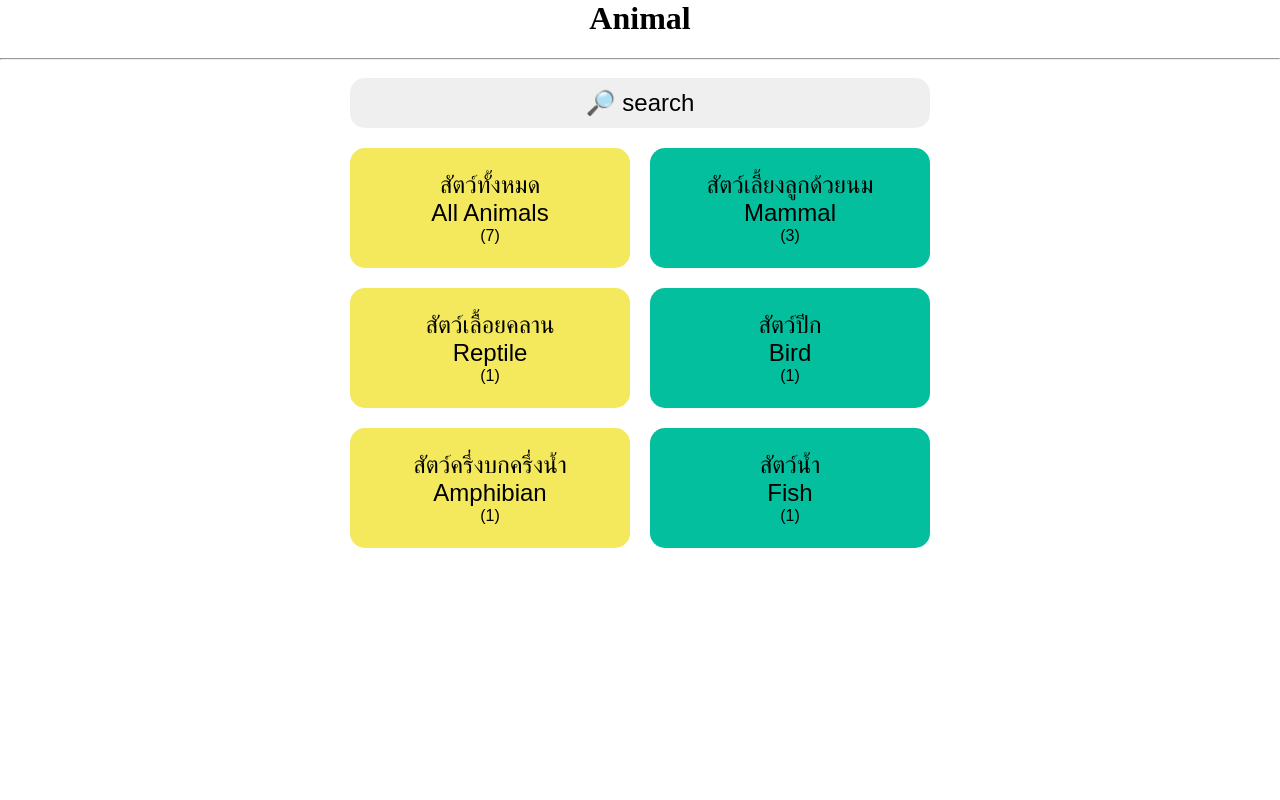
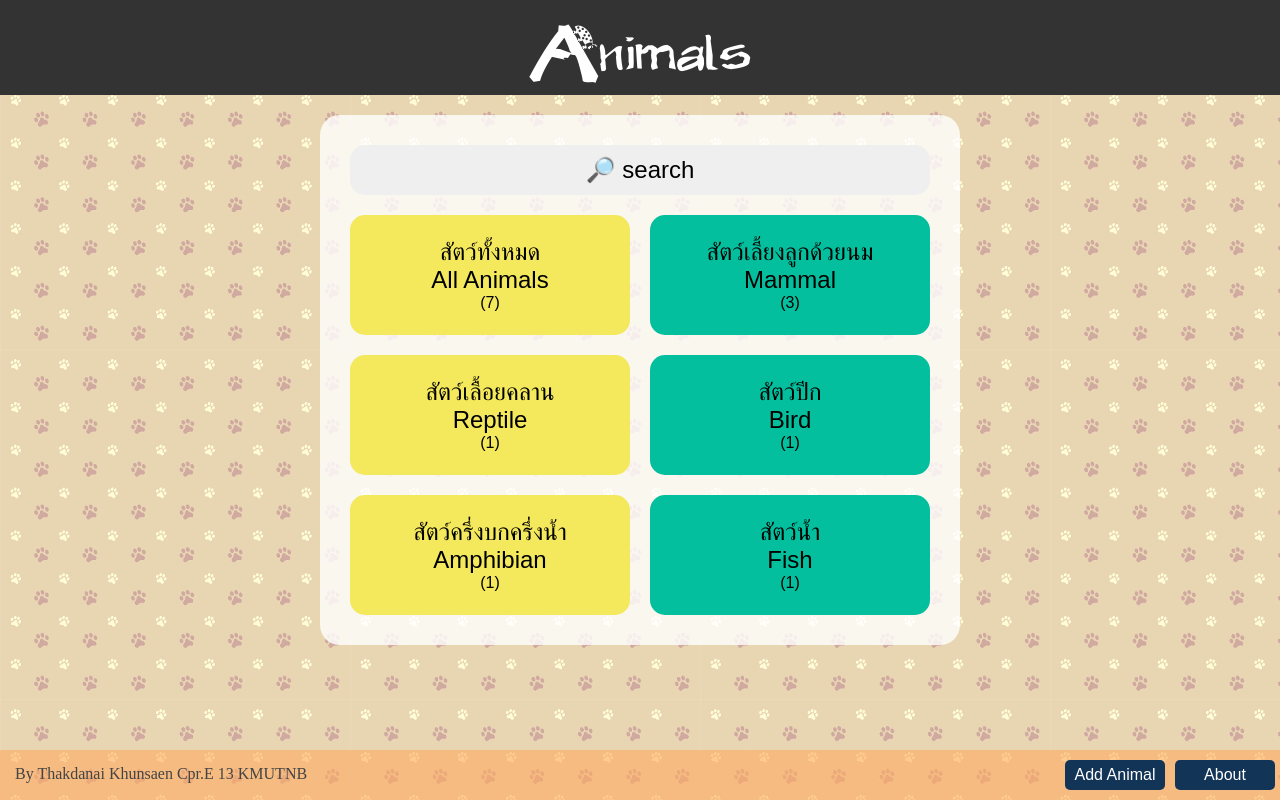
Before and after one commit to ginzlennontk/Park, a Django app: page /park/ in a window 1280 px wide. Run offline with Django 3.2, Linux system fonts and the light colour scheme; data comes from the database, SQL or seed files in the repository.

Commit message:
create main div(wrapper,header,content,footer) / add BG

```diff
--- /dev/null
+++ b/park/static/css/home.css
@@ -0,0 +1,46 @@
+div.list_button {
+display: table;
+margin: 20px auto;
+    width: 600px;
+    border-radius: 20px;
+background-color:rgba(255,255,255,0.8);
+
+padding: 20px;
+}
+.block-all, .block-left, .block-right{
+    display: flex;
+    height: 120px;
+	margin: 10px;
+	float: left;
+    text-align: center;
+    font-size: 24px;
+    border: none;
+    border-radius: 15px;
+    outline: none;
+    cursor: pointer;
+    -webkit-transition-duration: 0.4s; /* Safari */
+    transition-duration: 0.3s;
+}
+.block-all:hover, .block-left:hover, .block-right:hover {
+box-shadow: 0 8px 16px 0 rgba(0,0,0,0.2), 0 6px 20px 0 rgba(0,0,0,0.19);
+}
+.block-all:hover {
+    background: white;
+}
+.block-left {
+	width: 280px;
+	background: #F4E85C;
+	clear: both;
+}
+.block-right {
+	width: 280px;
+	background: #04BF9D;
+}
+.block-all {
+    height: 50px;
+	width: 580px;
+}
+.block-all p, .block-left p, .block-right p {
+    margin: auto auto;
+    vertical-align: middle;
+}
--- a/park/static/css/main.css
+++ b/park/static/css/main.css
@@ -1,50 +1,66 @@
-html, body {
-  height: 100%;
-  margin: 0;
-  padding: 0;
+html,
+body {
+	margin:0;
+	padding:0;
+	height:100%;
+    min-width: 660px;
+    background-image: url('../image/pawbg.jpg');
 }
-.footer
-{
-    background-color:black;
-    position: relative;
-    margin-top: -80px; /* negative value of footer height */
-    width: 100%;
-    left: 0px;
-    right: 0px;
-    height: 80px;
-    clear: both;
+
+a:link   {
+Text-decoration: none;
 }
-.block-all, .block-left, .block-right{
-    display: flex;
-    height: 120px;
-	margin: 10px;
-	float: left;
+
+#wrapper {
+	min-height:100%;
+	position:relative;
+}
+#header {
+    background:  #333333;
+	padding:10px;
+    margin-bottom: 20px;
+}
+#content {
+
+	padding-bottom:50px; /* Height of the footer element */
+}
+#footer {
+	background:rgba(255,171,98,0.6);
+	width:100%;
+    min-width: 650px;
+	height:50px;
+	position:absolute;
+	bottom:0;
+	left:0;
+}
+.button-footer {
+
+    background-color: #123456;
+    color: white;
+    border: 2px solid #123456;
+    height: 30px;
+	width: 100px;
+	margin: 10px 5px;
+	float: right;
     text-align: center;
-    font-size: 24px;
+    font-size: 16px;
     border: none;
-    border-radius: 15px;
+    border-radius: 5px;
     outline: none;
     cursor: pointer;
     -webkit-transition-duration: 0.4s; /* Safari */
     transition-duration: 0.3s;
 }
-.block-all:hover, .block-left:hover, .block-right:hover {
+.button-footer:hover {
 box-shadow: 0 8px 16px 0 rgba(0,0,0,0.2), 0 6px 20px 0 rgba(0,0,0,0.19);
 }
-.block-left {
-	width: 280px;
-	background: #F4E85C;
-	clear: both;
-}
-.block-right {
-	width: 280px;
-	background: #04BF9D;
-}
-.block-all {
-    height: 50px;
-	width: 580px;
-}
-.block-all p, .block-left p, .block-right p {
+.button-footer p{
     margin: auto auto;
     vertical-align: middle;
 }
+.text-footer {
+    color:#444444;
+    float:left;
+    padding:15px;
+    font-size:16px"
+}
--- a/park/templates/park/base.html
+++ b/park/templates/park/base.html
@@ -4,18 +4,33 @@
     <meta charset="UTF-8">
     {% load static %}
     <link rel="stylesheet" href="{% static '/css/main.css' %}">
+    <style>
+
+@font-face {
+     font-family: font-head;
+     src: url({% static '/font/KEVER.TTF' %});
+}</style>
     {% block style_n_script %}{% endblock %}
 </head>
 <body>
-    <h1 style="text-align:center">{% block header %}{% endblock %}</h1>
-    <hr>
+    <div id="wrapper">
+    <div id="header">
+    <p style="font-family:font-head;text-align:center;font-size:65px;margin:0px;color:white">
+        {% block header %}{% endblock %}
+    </p>
+    </div>
+    <div id="content">
     {% block content %}
     {% endblock %}
+    </div>
 
-    <!--<div class="footer">
+    <div id="footer">
+        <div class="text-footer">By Thakdanai Khunsaen Cpr.E 13 KMUTNB</div>
+        <button class="button-footer"><p>About</p></button>
         <a href="{% url 'park:add_animal' %}">
-            <button class="block-all"><p>Add Animal</p></button>
+            <button class="button-footer"><p>Add Animal</p></button>
         </a>
-    </div>-->
+    </div>
+    </div>
 </body>
 </html>
--- a/park/templates/park/home.html
+++ b/park/templates/park/home.html
@@ -1,59 +1,12 @@
 {% extends 'park/base.html' %}
-
+{% load static %}
 {% block title %}Animal{% endblock %}
 
 {% block style_n_script %}
-<style>
-
-div.list_button {
-    display: inline-block;
-    width: 600px;
-    position: relative;
-    left: 50%;
-    overflow: auto;
-  padding-bottom: 80px;
-    margin: 0px 0px 0px -300px;
-}
-.block-all, .block-left, .block-right{
-    display: flex;
-    height: 120px;
-	margin: 10px;
-	float: left;
-    text-align: center;
-    font-size: 24px;
-    border: none;
-    border-radius: 15px;
-    outline: none;
-    cursor: pointer;
-    -webkit-transition-duration: 0.4s; /* Safari */
-    transition-duration: 0.3s;
-}
-.block-all:hover, .block-left:hover, .block-right:hover {
-box-shadow: 0 8px 16px 0 rgba(0,0,0,0.2), 0 6px 20px 0 rgba(0,0,0,0.19);
-}
-.block-left {
-	width: 280px;
-	background: #F4E85C;
-	clear: both;
-}
-.block-right {
-	width: 280px;
-	background: #04BF9D;
-}
-.block-all {
-    height: 50px;
-	width: 580px;
-}
-.block-all p, .block-left p, .block-right p {
-    margin: auto auto;
-    vertical-align: middle;
-}
-
-
-</style>
+    <link rel="stylesheet" href="{% static '/css/home.css' %}">
 {% endblock %}
 
-{% block header %}Animal{% endblock %}
+{% block header %}Animals{% endblock %}
 
 {% block content %}
     <div class="list_button">
```
Also changed, not shown: park/static/css/list.css (+8 -12 lines), park/static/font/FalturaAnimals.ttf (added), park/static/font/KEVER.TTF (added), park/static/image/pawbg.jpg (added).
